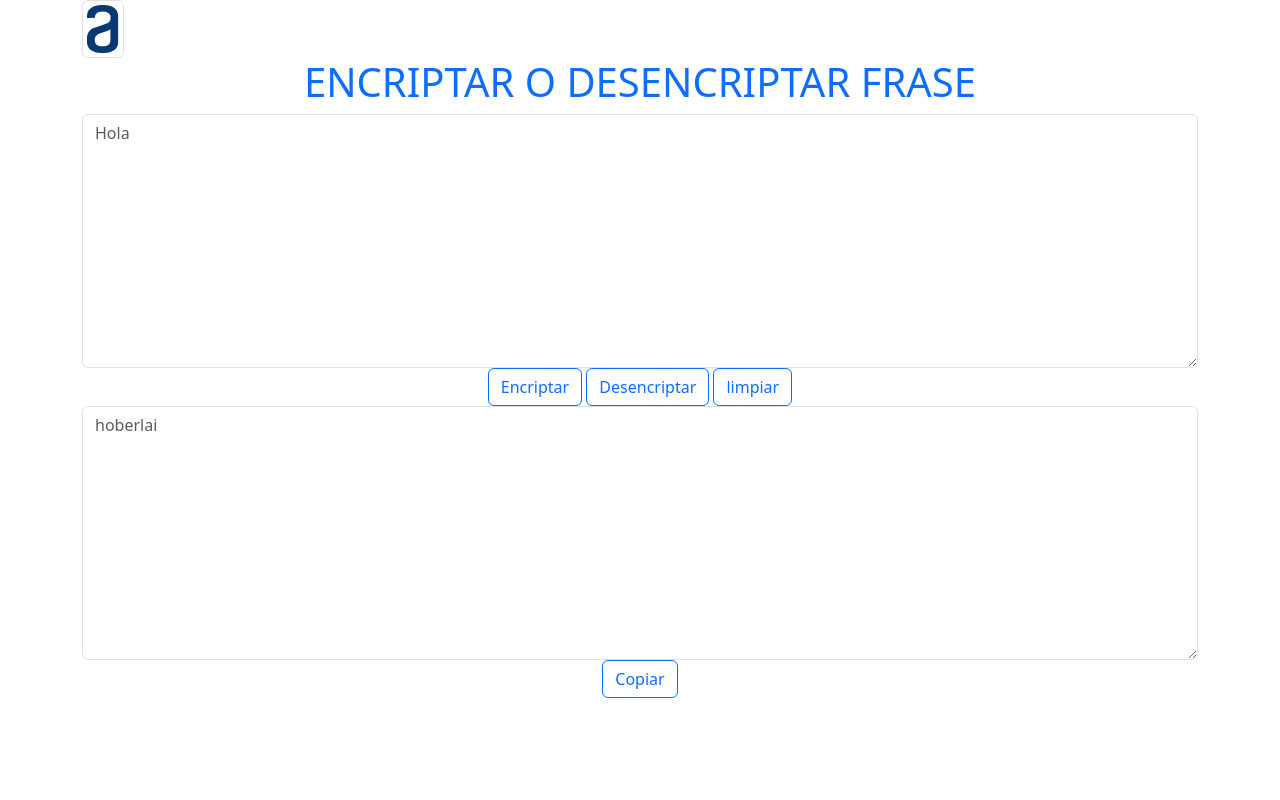
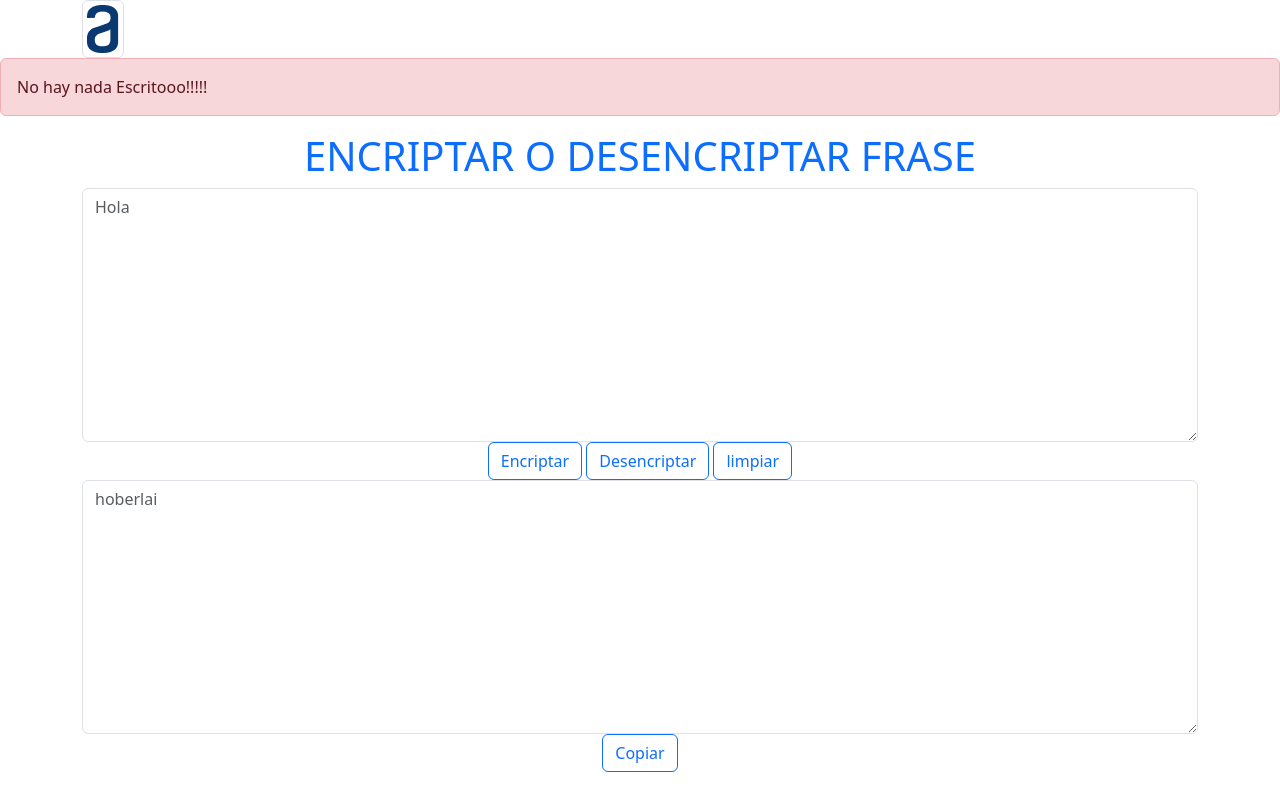
Before and after one commit to CristianCM17/EncriptadorDesEncriptador, a plain HTML site: page index.html in a window 1280 px wide. Both pictures are taken after a click on the button "Desencriptar". Drawn offline with nearby package versions, Linux system fonts and the light colour scheme.

Commit message:
estilo de alerta

```diff
--- a/index.html
+++ b/index.html
@@ -15,7 +15,9 @@
         <img class="img-thumbnail float-right"   src="/img/Vector.png" >
     </div>
 
-
+    <div class="alert alert-danger" role="alert" style="display: none;" id="alerta">
+        No hay nada Escritooo!!!!!
+      </div>
 
 
     <div class="container text-center">
--- a/jss/EncriptarDesencriptar.js
+++ b/jss/EncriptarDesencriptar.js
@@ -10,13 +10,14 @@ respuesta.readOnly=true; //el text area de la respuesta no se podra excribir nad
 const btnlimpiar = document.getElementById("btn-limpiar"); //accedemos a la btnlimpiar que limpiara la frase
 const btnDesencriptar = document.getElementById("btn-desencriptar")//accedemos al boton que desencriptara
 const btnCopiar = document.getElementById("btn-copiar");//accedemos a la btnCopiar que copiara el contenido de la respuesta
-
+const alerta = document.getElementById("alerta");
 
 
 
 
 
 function encriptar() {  //algoritmo que encripata
+  alerta.style.display = "none";
     let nuevaPalabra= ''; //la nueva palabra ira completandose en el loop
         if(frase.value!==''){
     for (let index = 0; index < frase.value.length; index++) {
@@ -46,13 +47,13 @@ function encriptar() {  //algoritmo que encripata
       return nuevaPalabra; // aqui debe ya estar encriptado que es lo que retornaremos en caso de que se cumplan las condiciones
       }
       else {
-        alert("no hay frase")
+        alerta.style.display = "";
       }
     }
 
 
     function Desencriptar() { //algorimo que me desencripta
-
+      alerta.style.display = "none";
         //la frase desencriptada sera igual a mi frase pero le replazaremos a lo que equivale cada letra
         if (frase.value!==''){  let fraseDesencriptada = frase.value.replace(/ai/g, 'a')
         .replace(/enter/g, 'e')
@@ -66,9 +67,10 @@ function encriptar() {  //algoritmo que encripata
 
 
     }else {
-        alert("No hay frase que desencriptar")
+      alerta.style.display = "";
      }
     }
+
    function addEncr() {
     if(typeof encriptar() === 'undefined'){
         respuesta.innerHTML= '';
```
